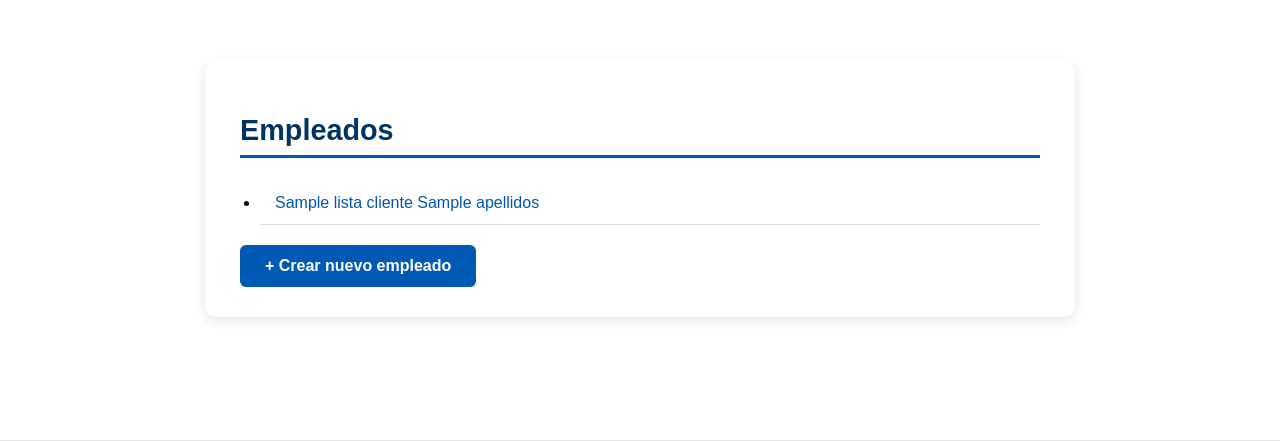
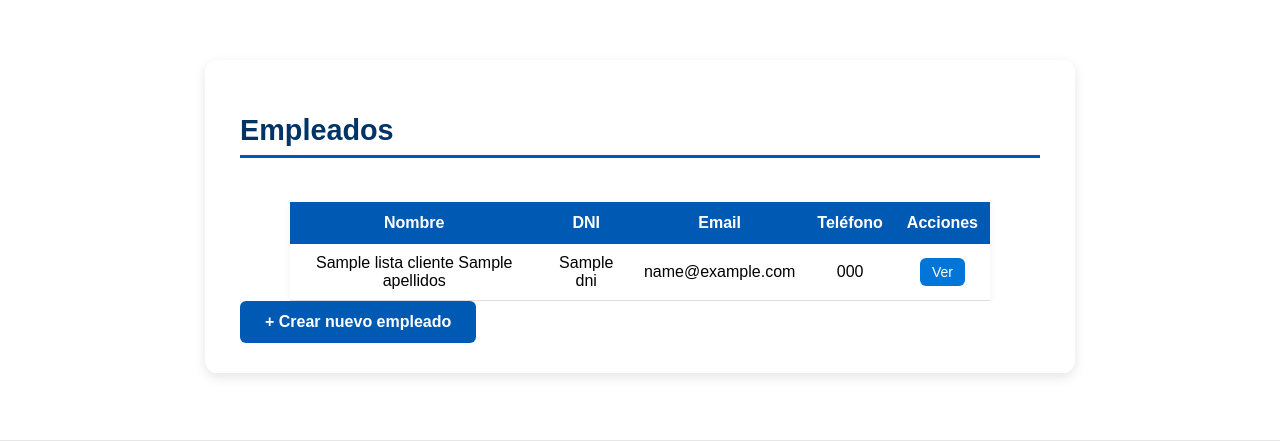
Before and after one commit to Asier888/PROYECTO-COLABORATIVO, a Django app: template appEmpresaDjango/templates/appEmpresaDjango/empleado_list.html in a window 1280 px wide. Shown: the part 110-551 px from the top of the page. Run offline with Django 3.2, Linux system fonts and the light colour scheme; the template is opened without the code that fills it: most values are stand-ins (such as "Sample title", 1, 10 or a date in 2020).

Commit message:
Convertir a tablas

```diff
--- a/appEmpresaDjango/templates/appEmpresaDjango/empleado_list.html
+++ b/appEmpresaDjango/templates/appEmpresaDjango/empleado_list.html
@@ -6,17 +6,36 @@
 <section id="contenido" class="seccion-contenido">
     <h2 class="titulo-seccion">Empleados</h2>
 
-    <ul class="lista1">
-        {% for empleado in object_list %}
-        <li class="item-lista">
-            <a href="{% url 'detalles_empleado' empleado.id %}" class="link-lista">
-                {{ empleado.nombre }} {{ empleado.apellidos }}
-            </a>
-        </li>
-        {% empty %}
-        <li class="mensaje-vacio">No hay empleados registrados.</li>
-        {% endfor %}
-    </ul>
+   <div class="tabla-contenedor">
+    <table class="tabla-datos">
+        <thead>
+            <tr>
+                <th>Nombre</th>
+                <th>DNI</th>
+                <th>Email</th>
+                <th>Teléfono</th>
+                <th>Acciones</th>
+            </tr>
+        </thead>
+        <tbody>
+            {% for lista_empleado in object_list %}
+            <tr>
+                <td>{{ lista_empleado.nombre }} {{ lista_empleado.apellidos }}</td>
+                <td>{{ lista_empleado.dni }}</td>
+                <td>{{ lista_empleado.email }}</td>
+                <td>{{ lista_empleado.telefono }}</td>
+                <td>
+                    <a href="{% url 'detalles_empleado' lista_empleado.id %}" class="boton-ver">Ver</a>
+                </td>
+            </tr>
+            {% empty %}
+            <tr>
+                <td colspan="5" class="mensaje-vacio">No hay empleados registrados.</td>
+            </tr>
+            {% endfor %}
+        </tbody>
+    </table>
+</div>
 
     <a href="{% url 'crear_empleado' %}" class="boton-nuevo">
         + Crear nuevo empleado
```
Also changed, not shown: appEmpresaDjango/templates/appEmpresaDjango/proyecto_list.html (+28 -11 lines), appEmpresaDjango/templates/appEmpresaDjango/tarea_list.html (+28 -11 lines).
